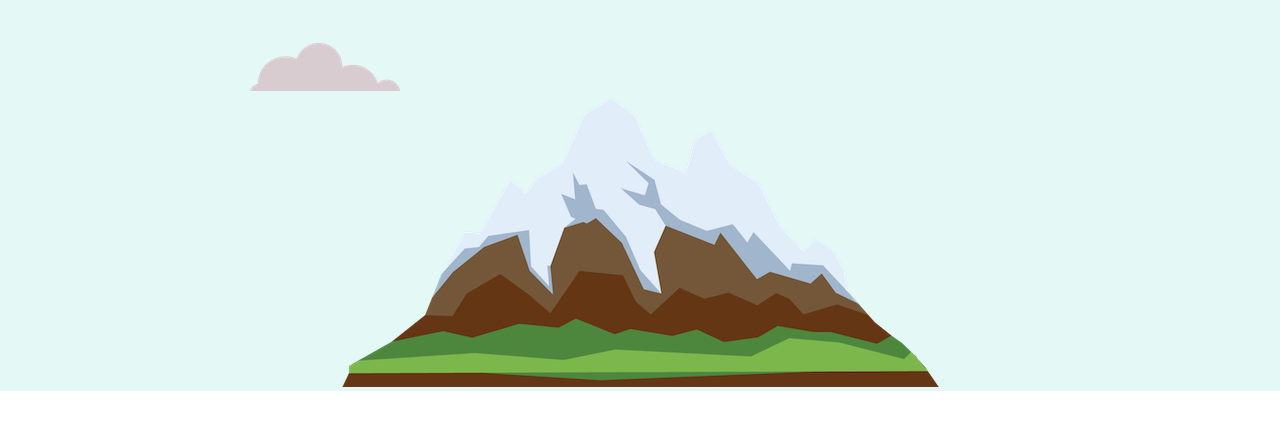
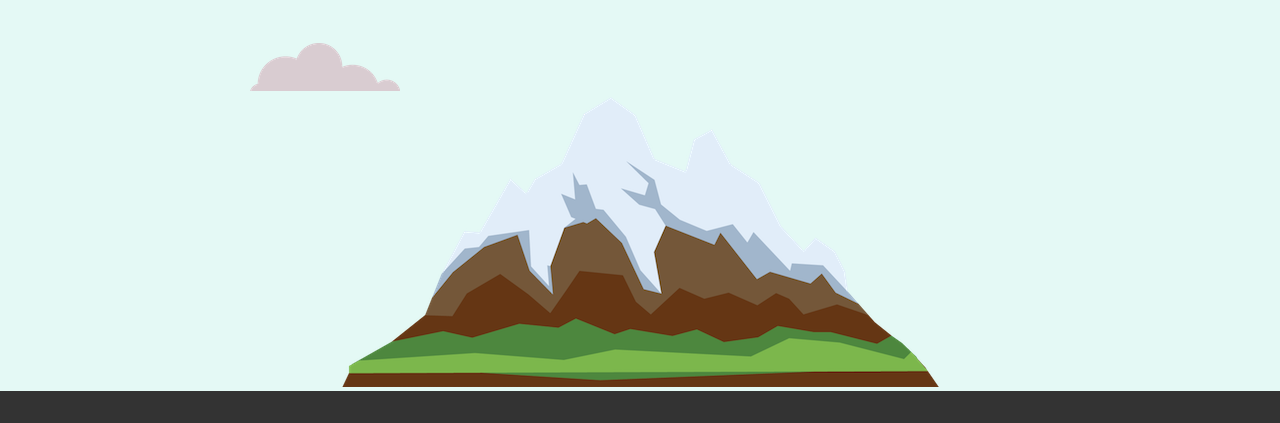
Before and after one commit to ayamanda/personalsite_old, a plain HTML site: page index.html in a window 1280 px wide. Shown: the part 377-800 px from the top of the page. Drawn offline with Linux system fonts and the light colour scheme.

Commit message:
Update styles.css

```diff
--- a/css/styles.css
+++ b/css/styles.css
@@ -1,4 +1,5 @@
 body {
+  background-color: #333; /* Dark background color */
   color: #40514E;
   margin: 0;
   text-align: center;
```
